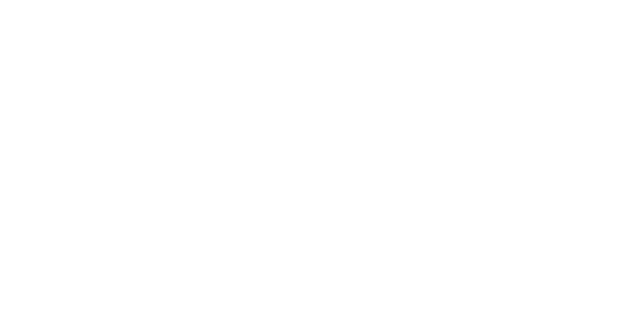
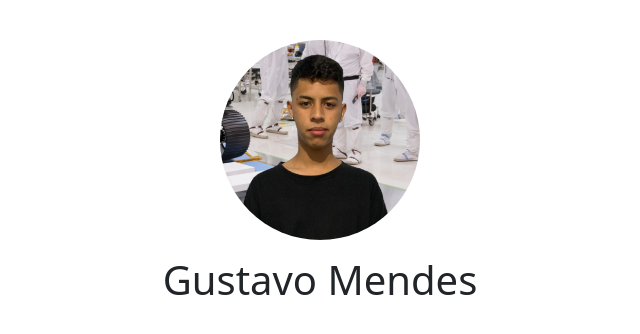
Before and after one commit to DaviESilva/Brackets, a plain HTML site: page index.html in a window 1280 px wide. Shown: the whole page, without its empty margins (320-960 px from the left). Drawn offline with nearby package versions, Linux system fonts and the light colour scheme.

Commit message:
Ajustando estrutura básica

```diff
--- a/index.html
+++ b/index.html
@@ -10,10 +10,28 @@
     <link href="https://cdn.jsdelivr.net/npm/bootstrap@5.0.0-beta2/dist/css/bootstrap.min.css" rel="stylesheet"
         integrity="sha384-BmbxuPwQa2lc/FVzBcNJ7UAyJxM6wuqIj61tLrc4wSX0szH/Ev+nYRRuWlolflfl" crossorigin="anonymous">
 
+    <link rel="stylesheet" href="style/style.css">
+
     <title>Brackts</title>
 </head>
 <body>
 
+    <main>
+
+        <div class="container">
+            <div class="row">
+                <div class="col-md-12">
+                    <div class="text-center profile">
+                        <img src="img/perfilfundo.png" alt="Profile" class="img-fluid">
+                        <h1 class="mt-3">Gustavo Mendes</h1>
+                    </div>
+
+                </div>
+            </div>
+        </div>
+
+
+    </main>
 
 
     <script src="https://cdn.jsdelivr.net/npm/bootstrap@5.0.0-beta2/dist/js/bootstrap.bundle.min.js"
--- /dev/null
+++ b/style/style.css
@@ -0,0 +1,14 @@
+* {
+    margin: 0;
+    padding: 0;
+    box-sizing: border-box;
+}
+
+.profile {
+    margin-top: 40px;
+}
+
+.profile img {
+    border-radius: 50%;
+    height: 200px;
+}
```
Also changed, not shown: img/perfilfundo.png (added).
